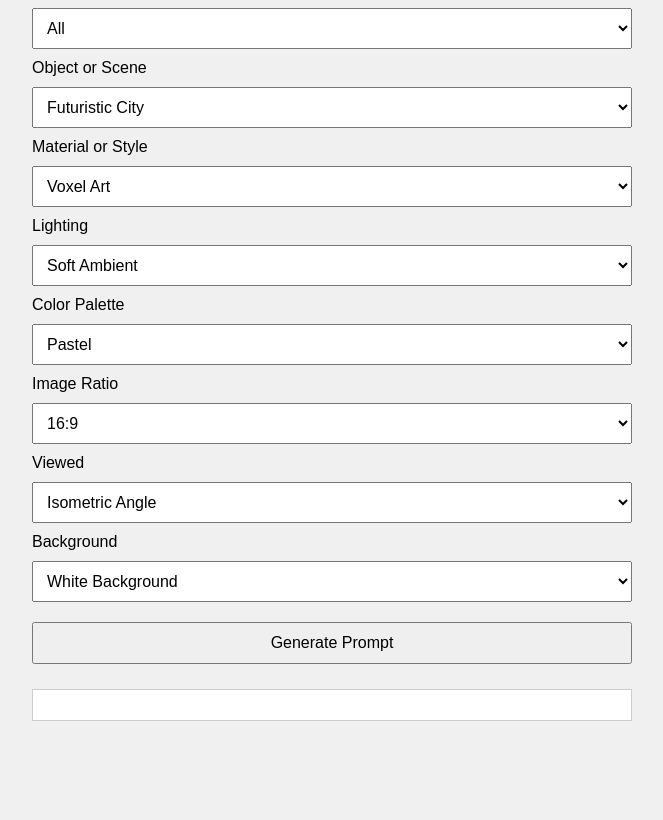
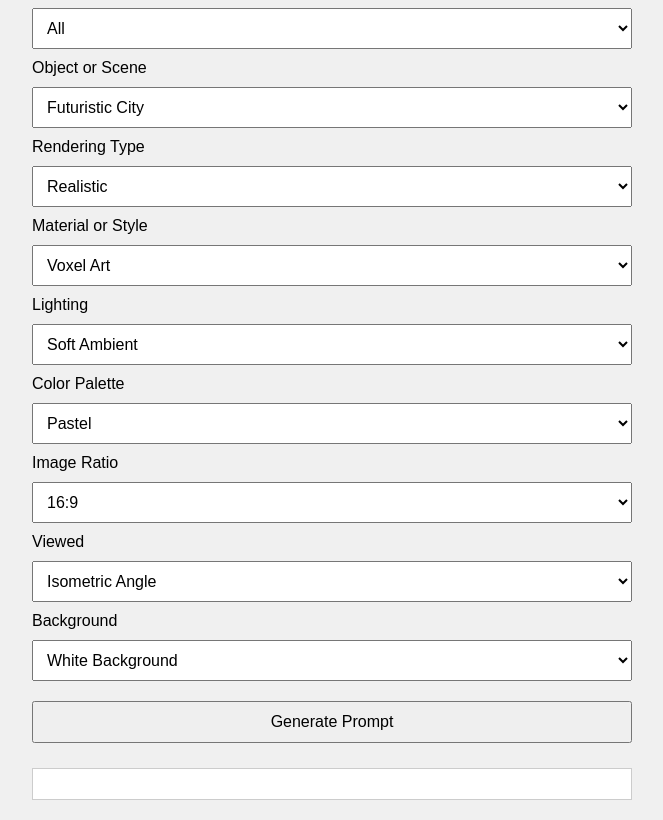
Before and after one commit to bilardos29/iso3dgenerator, a plain HTML site: page index.html in a window 1280 px wide. Shown: the part 108-928 px from the top of the page, without its empty margins (308-971 px from the left). Before the commit the page ends 849 px from the top, so only its background shows below. Drawn offline with Linux system fonts and the light colour scheme.

Commit message:
Update index.html

```diff
--- a/index.html
+++ b/index.html
@@ -84,9 +84,18 @@
   <option value="spaceport" data-category="urban">Spaceport</option>
 </select>
 
-  <label>Material or Style</label>
-  <select id="style">
-    <option value="voxel art">Voxel Art</option>
+  <label>Rendering Type</label>
+<select id="render">
+  <option value="realistic">Realistic</option>
+  <option value="animated">Animated</option>
+  <option value="natural look">Natural Look</option>
+  <option value="cinematic">Cinematic</option>
+  <option value="illustrative">Illustrative</option>
+</select>
+
+<label>Material or Style</label>
+<select id="style">
+  <option value="voxel art">Voxel Art</option>
     <option value="low poly">Low Poly</option>
     <option value="clay">Clay</option>
     <option value="cyberpunk">Cyberpunk</option>
@@ -179,8 +188,9 @@
       const ratio = document.getElementById('ratio').value;
       const viewed = document.getElementById('viewed').value;
       const background = document.getElementById('background').value;
+      const render = document.getElementById('render').value;
 
-      const prompt = `Isometric 3D illustration of a ${object}, made of ${style}, viewed from a ${viewed}, with ${lighting} lighting, ${color} color scheme, image ratio ${ratio}, ${background}, highly detailed, sharp shadows, clean lines, professional rendering.`;
+      const prompt = `Isometric 3D illustration of a ${object}, made of ${style}, viewed from a ${viewed}, with ${lighting} lighting, ${color} color scheme, image ratio ${ratio}, ${background}, ${render}, highly detailed, sharp shadows, clean lines, professional rendering.`;
 
       document.getElementById('result').innerText = prompt;
 
```
